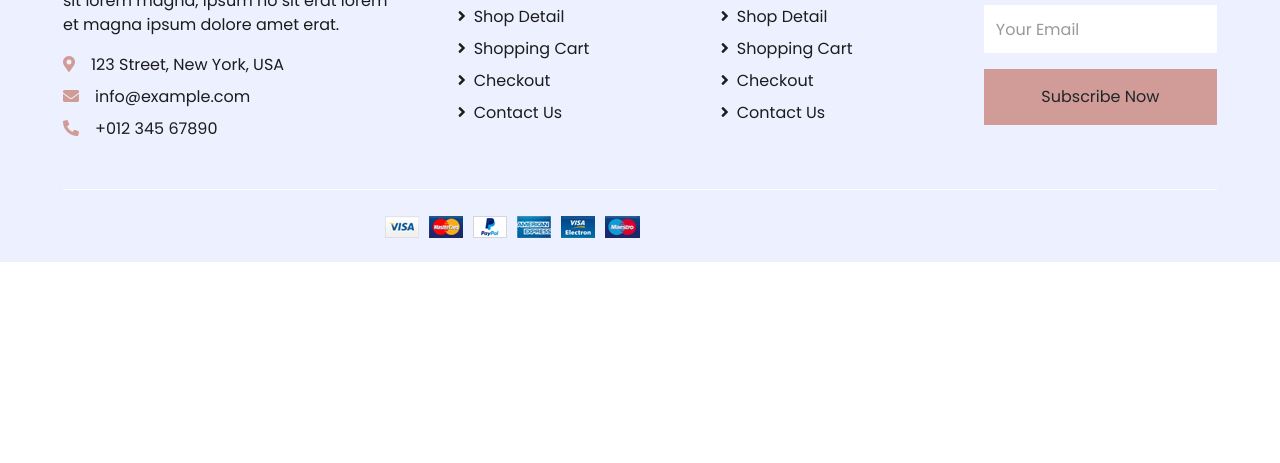
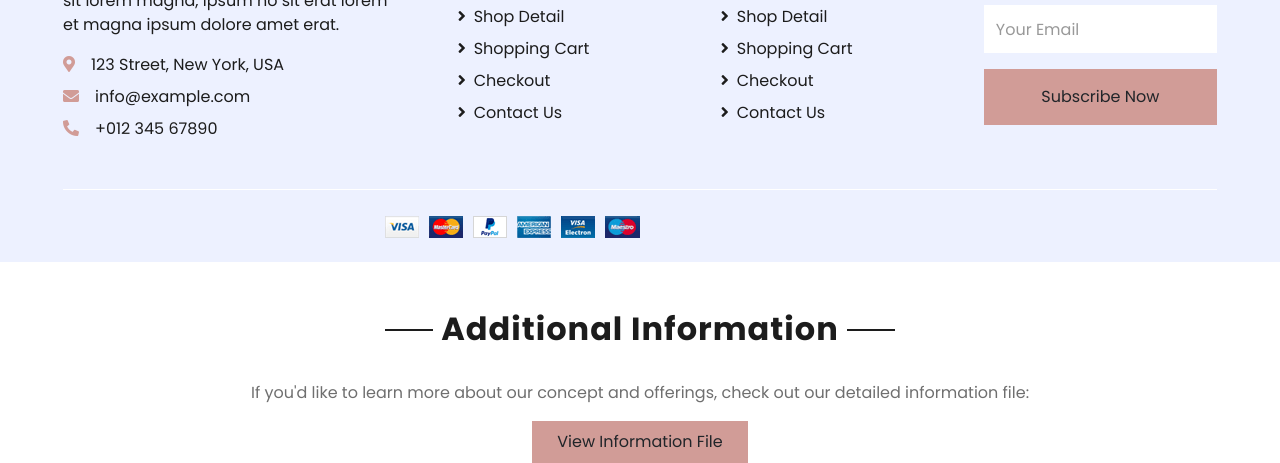
Before and after one commit to ReponseD/eshopper-1.0.0, a plain HTML site: page contact.html in a window 1280 px wide. Shown: the part 1358-1821 px from the top of the page. Before the commit the page ends 1620 px from the top, so only its background shows below. Drawn offline with nearby package versions, Linux system fonts and the light colour scheme.

Commit message:
Update contact.html

```diff
--- a/contact.html
+++ b/contact.html
@@ -288,6 +288,20 @@
             </div>
         </div>
     </div>
+    <!-- Add this section to the Contact page -->
+<div class="container-fluid pt-5">
+    <div class="text-center mb-4">
+        <h2 class="section-title px-5"><span class="px-2">Additional Information</span></h2>
+    </div>
+    <div class="row px-xl-5">
+        <div class="col-lg-12 text-center">
+            <p>If you'd like to learn more about our concept and offerings, check out our detailed information file:</p>
+            <a href="https://github.com/ReponseD/eshopper-1.0.0/blob/main/information.txt" class="btn btn-primary py-2 px-4" target="_blank">
+                View Information File
+            </a>
+        </div>
+    </div>
+</div>
     <!-- Footer End -->
 
 
```
